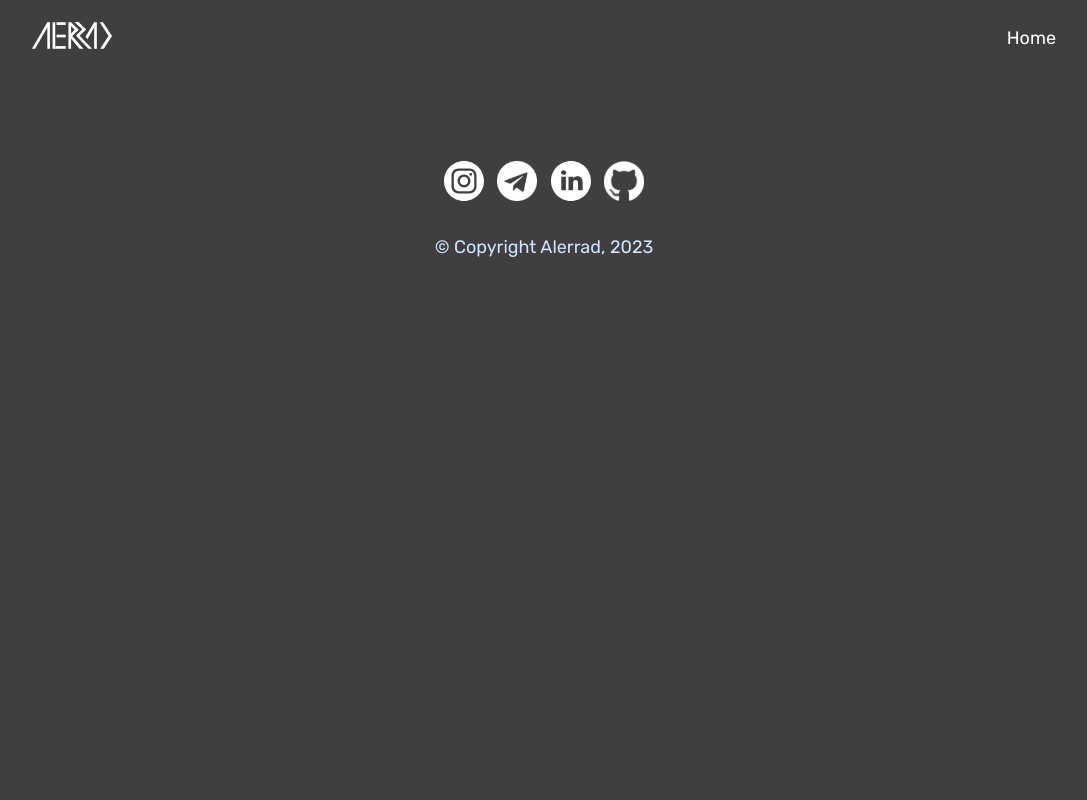
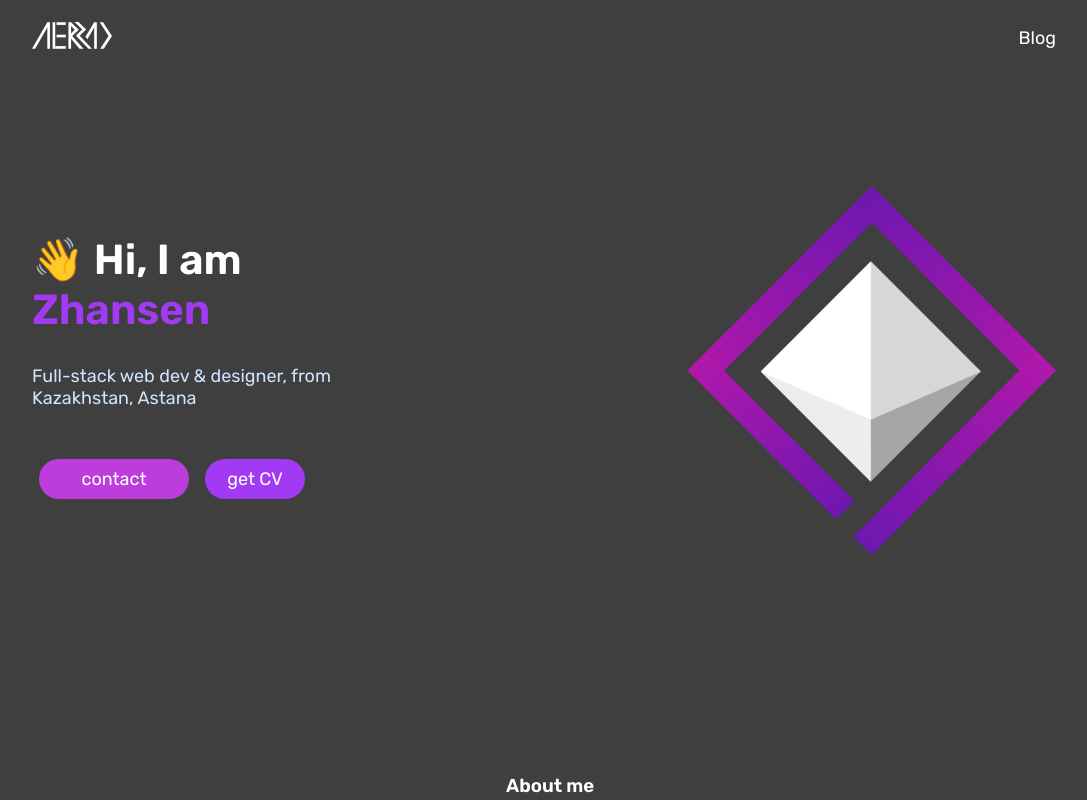
Before and after one commit to alerrad/alerrad.github.io, a React (Vite) app: page / in a window 1280 px wide. Shown: the top 800 px of the page, without its empty margins (96-1183 px from the left). Built offline with nearby package versions, Linux system fonts and the light colour scheme; no server answers.

Commit message:
patch: switch to base route

```diff
--- a/package.json
+++ b/package.json
@@ -1,6 +1,6 @@
 {
   "name": "alerrad",
-  "homepage": "https://alerrad.github.io/zhansen/",
+  "homepage": "https://alerrad.github.io/",
   "private": true,
   "version": "0.0.0",
   "type": "module",
--- a/src/assets/styles/Main.scss
+++ b/src/assets/styles/Main.scss
@@ -10,6 +10,7 @@
 
 body {
   background-color: $main-bg;
+  scroll-behavior: smooth;
 }
 
 button {
--- a/src/components/BlogCard.jsx
+++ b/src/components/BlogCard.jsx
@@ -4,7 +4,7 @@ import blogLink from "../assets/img/blogLink.svg";
 
 function BlogCard(props) {
   return (
-    <Link to={`/zhansen/blog/${props.id}`}>
+    <Link to={`/blog/${props.id}`}>
       <div className="mini-post">
         <div
           className="preview"
--- a/src/components/Nav.jsx
+++ b/src/components/Nav.jsx
@@ -9,12 +9,12 @@ export default function Nav() {
   const [navURL, setNavURL] = useState("");
 
   useEffect(() => {
-    if (location === "/zhansen/") {
+    if (location === "/") {
       setNavLink("Blog");
-      setNavURL("/zhansen/blog");
+      setNavURL("/blog");
     } else {
       setNavLink("Home");
-      setNavURL("/zhansen/");
+      setNavURL("/");
     }
   }, [location]);
 
@@ -22,7 +22,7 @@ export default function Nav() {
   return (
     <nav>
       <div className="container flex-box">
-        <Link to={"/zhansen/"}>
+        <Link to={"/"}>
           <img src={logo} alt="Alerrad" id="logo" />
         </Link>
         <Link to={navURL}>
--- a/src/pages/Home.jsx
+++ b/src/pages/Home.jsx
@@ -31,7 +31,13 @@ export default function Home() {
             </h1>
             <p>Full-stack web dev & designer, from Kazakhstan, Astana</p>
             <div className="flex-box" id="actions">
-              <button>contact</button>
+              <button
+                onClick={() => {
+                  window.scrollTo(0, document.body.scrollHeight);
+                }}
+              >
+                contact
+              </button>
               <button>get CV</button>
             </div>
           </div>
--- a/src/pages/Pages.jsx
+++ b/src/pages/Pages.jsx
@@ -8,9 +8,9 @@ import Blogs from "./Blogs";
 export default function Pages() {
   return (
     <Routes>
-      <Route path="/zhansen" element={<Home/>} />
-      <Route path="/zhansen/blog" element={<Blogs/>} />
-      <Route path="/zhansen/blog/:id" element={<Blog/>} />
+      <Route path="/" element={<Home/>} />
+      <Route path="/blog" element={<Blogs/>} />
+      <Route path="/blog/:id" element={<Blog/>} />
     </Routes>
   );
 }
--- a/vite.config.js
+++ b/vite.config.js
@@ -3,5 +3,4 @@ import react from '@vitejs/plugin-react'
 
 export default defineConfig({
   plugins: [react()],
-  base: "/zhansen/",
 })
```
